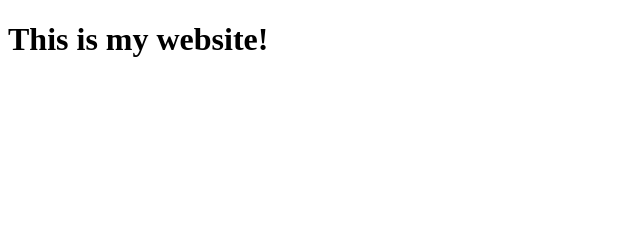
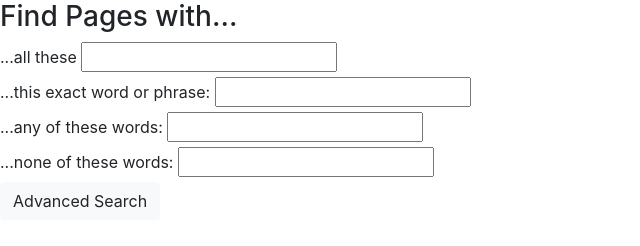
Before and after one commit to paynesc1/CS50_Project0, a plain HTML site: page adv_search.html in a window 1280 px wide. Shown: the whole page, without its empty margins (0-640 px from the left). Drawn offline with nearby package versions, Linux system fonts and the light colour scheme.

Commit message:
Save all files

```diff
--- a/adv_search.html
+++ b/adv_search.html
@@ -4,9 +4,30 @@
     <meta charset="UTF-8">
     <meta http-equiv="X-UA-Compatible" content="IE=edge">
     <meta name="viewport" content="width=device-width, initial-scale=1.0">
+    <link rel="stylesheet" href="https://cdn.jsdelivr.net/npm/bootstrap@4.4.1/dist/css/bootstrap.min.css" integrity="sha384-Vkoo8x4CGsO3+Hhxv8T/Q5PaXtkKtu6ug5TOeNV6gBiFeWPGFN9MuhOf23Q9Ifjh" crossorigin="anonymous">
+    <link rel="stylesheet" href="style.css">
     <title>Document</title>
 </head>
-<body>
-    <h1>This is my website!</h1>
+<body id="body">
+    <h3>Find Pages with...</h3>
+    <form id="form" action="https://www.google.com/search">
+        <div>
+            <label for="">...all these</label>
+            <input type="text" name="as_q">
+        </div>
+        <div>
+            <label for="">...this exact word or phrase:</label>
+            <input type="text" name="as_epq" id="as_epq">
+        </div>
+        <div>
+            <label for="">...any of these words:</label>
+            <input type="text" name="as_oq">
+        </div>
+        <div>
+            <label for="">...none of these words:</label>
+            <input type="text" name="as_eq">
+        </div>
+        <button type="submit" class="btn btn-light">Advanced Search</button>
+    </form>
 </body>
 </html>
```
Also changed, not shown: index.html (+13 -6 lines).
